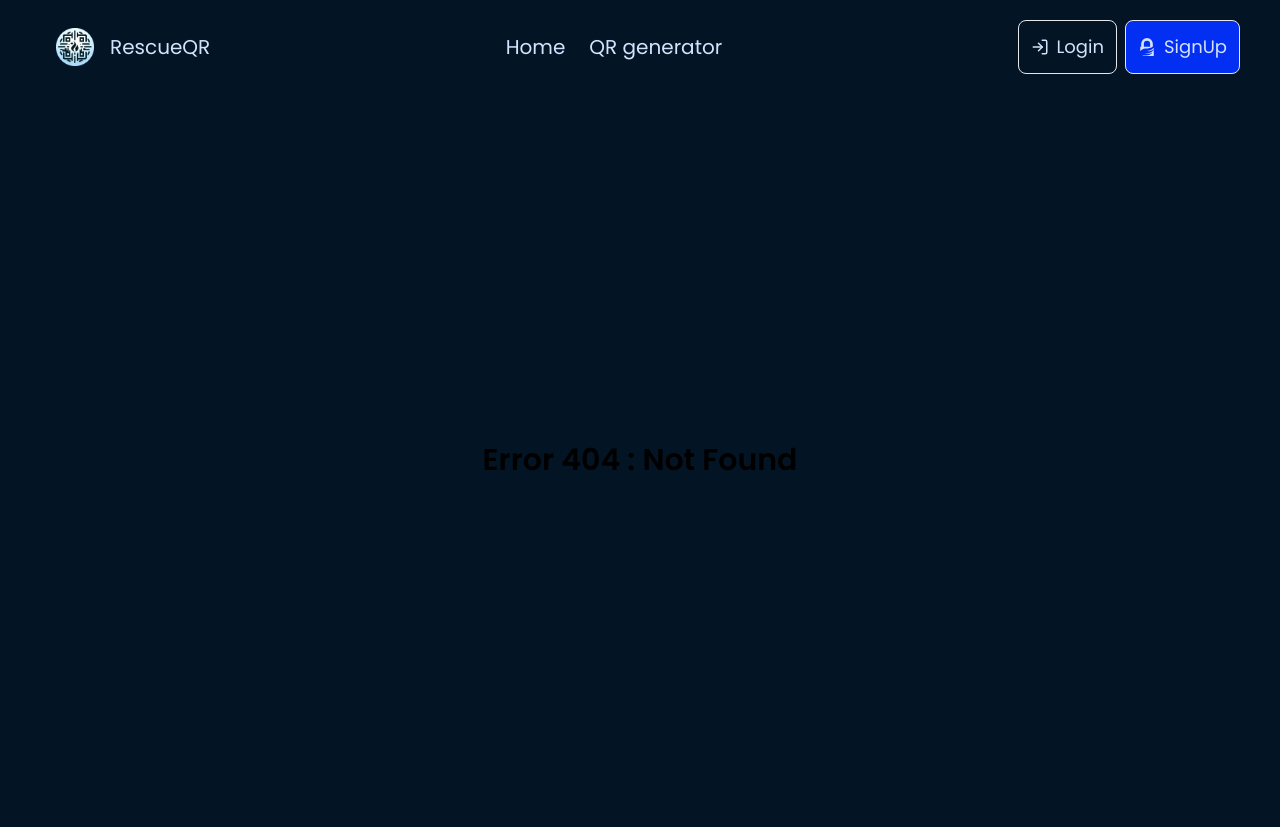
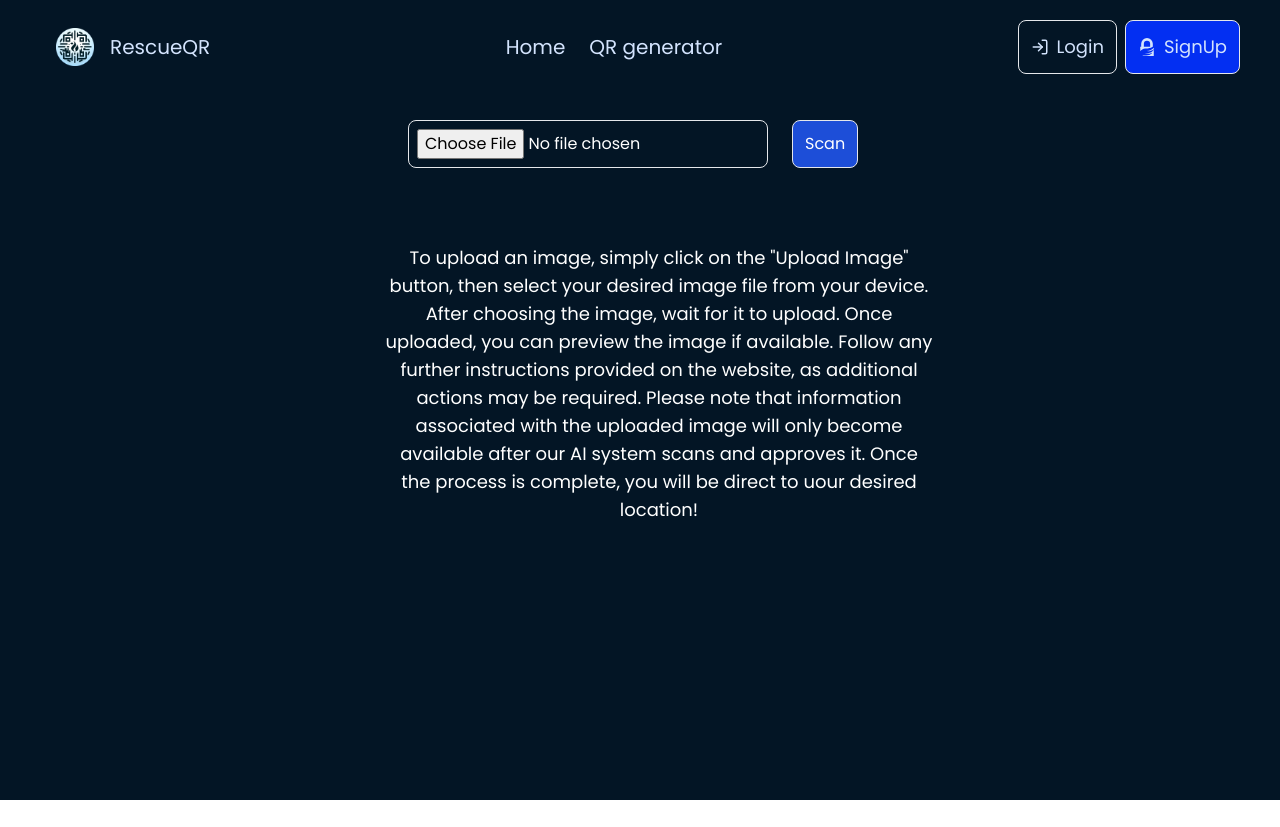
Before and after one commit to JainArchit16/RescueQR, a React (Create React App) app: page /scan in a window 1280 px wide. Before the commit this address had no page. After the commit the page ends 800 px from the top, so only its background shows below. Built offline with nearby package versions, Linux system fonts and the light colour scheme.

Commit message:
scan page

```diff
--- a/src/App.js
+++ b/src/App.js
@@ -13,6 +13,7 @@ import Writeblog from "./components/Dashboard/Writeblog";
 import MyBlogs from "./components/Dashboard/MyBlogs";
 import BlogPage from "./common/BlogPage";
 import QR from "./components/QR";
+import Scan from "./components/Scan";
 
 
 function App() {
@@ -26,6 +27,7 @@ function App() {
         <Route path="/signup" element={<Signup />}></Route>
         <Route path="/blog-page" element={<BlogPage />}></Route>
         <Route path="/qr" element={<QR />}></Route>
+        <Route path="/scan" element={<Scan />}></Route>
 
         <Route
           path="/dashboard"
--- /dev/null
+++ b/src/components/Scan.jsx
@@ -0,0 +1,44 @@
+import React, { useState } from 'react';
+
+const Scan = () => {
+    const [selectedFile, setSelectedFile] = useState(null);
+
+    const handleFileChange = (e) => {
+        e.preventDefault();
+        const file = e.target.files[0];
+        setSelectedFile(file);
+    };
+
+    const handleUpload = () => {
+        if (selectedFile) {
+
+            console.log('Uploading file:', selectedFile);
+        } else {
+            console.log('No file selected');
+        }
+    };
+
+    return (
+        <div>
+
+            <div className='text-white my-[2%] mx-[30%] w-[70%] h-[80%]'>
+                {selectedFile && (
+                    <div className='my-2 px-5 py-3 w-[60%] h-[30%] rounded-lg  border border-blue-700'>
+                        <h2 className='text-3xl my-2'>Selected Image:</h2>
+                        <img src={URL.createObjectURL(selectedFile)} alt="Selected" className='my-2 ' />
+                    </div>
+                )}
+                <div className='flex my-4'>
+                    <input type="file" onChange={handleFileChange} className='border px-2 py-2 w-fit mx-6 rounded-lg' />
+                    <button onClick={handleUpload} className='bg-blue-700 px-3 py-2 border rounded-lg'>Scan</button>
+                </div>
+            </div>
+            <div className='text-white my-[6%] mx-[30%] w-[550px] h-[80%] text-center text-lg'>
+                To upload an image, simply click on the "Upload Image" button, then select your desired image file from your device. After choosing the image, wait for it to upload. Once uploaded, you can preview the image if available. Follow any further instructions provided on the website, as additional actions may be required. Please note that information associated with the uploaded image will only become available after our AI system scans and approves it. Once the process is complete, you will be direct to uour desired location!
+
+            </div>
+        </div>
+    );
+};
+
+export default Scan;
```
Also changed, not shown: src/assets/upload_image.png (added).
